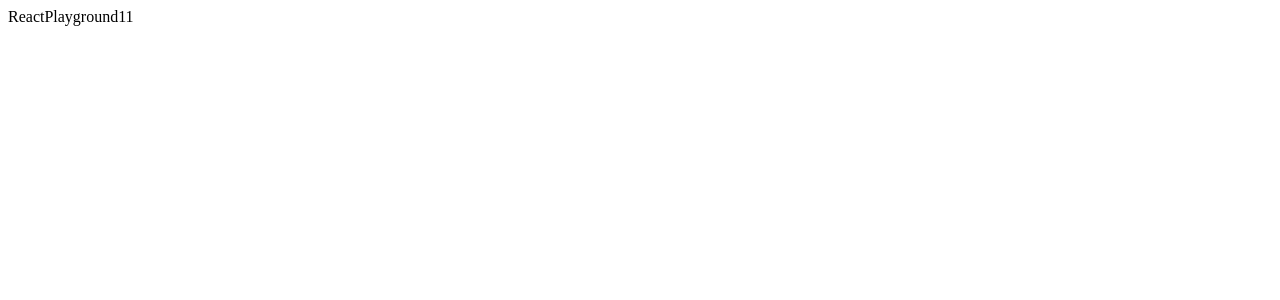
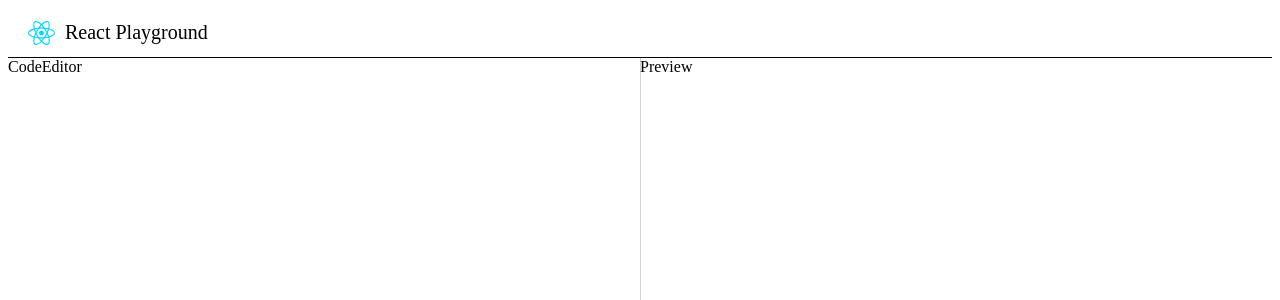
Before and after one commit to 470772345/react-playground, a React (Vite) app: page / in a window 1280 px wide. Shown: the top 300 px of the page. Built offline with nearby package versions, Linux system fonts and the light colour scheme.

Commit message:
feat:header editor preview ,scss

```diff
--- a/package.json
+++ b/package.json
@@ -10,6 +10,7 @@
     "preview": "vite preview"
   },
   "dependencies": {
+    "allotment": "^1.20.2",
     "react": "^18.3.1",
     "react-dom": "^18.3.1"
   },
@@ -22,6 +23,7 @@
     "eslint": "^8.57.0",
     "eslint-plugin-react-hooks": "^4.6.2",
     "eslint-plugin-react-refresh": "^0.4.7",
+    "sass": "^1.77.8",
     "typescript": "^5.2.2",
     "vite": "^5.3.4"
   }
--- /dev/null
+++ b/src/ReactPlayground/components/CodeEditor/index.tsx
@@ -0,0 +1,3 @@
+export default function CodeEditor() {
+    return <div>CodeEditor</div>
+}
--- /dev/null
+++ b/src/ReactPlayground/components/Header/index.module.scss
@@ -0,0 +1,22 @@
+
+.header {
+    height: 50px;
+    padding: 0 20px;
+    box-sizing: border-box;
+    border-bottom: 1px solid #000;
+
+    display: flex;
+    align-items: center;
+    justify-content: space-between;
+
+    .logo {
+      display: flex;
+      font-size: 20px;
+      align-items: center;
+
+      img {
+        height: 24px;
+        margin-right: 10px;
+      }
+    }
+}
--- /dev/null
+++ b/src/ReactPlayground/components/Header/index.tsx
@@ -0,0 +1,14 @@
+import styles from './index.module.scss'
+
+import logoSvg from './icons/logo.svg';
+
+export default function Header() {
+  return (
+    <div className={styles.header}>
+      <div className={styles.logo}>
+        <img alt='logo' src={logoSvg}/>
+        <span>React Playground</span>
+      </div>
+    </div>
+  )
+}
--- /dev/null
+++ b/src/ReactPlayground/components/Preview/index.tsx
@@ -0,0 +1,3 @@
+export default function Preview() {
+    return <div>Preview </div>
+}
--- a/src/ReactPlayground/index.tsx
+++ b/src/ReactPlayground/index.tsx
@@ -1,21 +1,19 @@
-// import { Allotment } from "allotment";
-// import 'allotment/dist/style.css';
-// import Header from "./components/Header";
-// import CodeEditor from "./components/CodeEditor";
-// import Preview from "./components/Preview";
+import { Allotment } from "allotment";
+import 'allotment/dist/style.css';
+import Header from "./components/Header";
+import CodeEditor from "./components/CodeEditor";
+import Preview from "./components/Preview";
 
 export default function ReactPlayground() {
-    return <div>ReactPlayground11</div>
-
-    // return <div style={{height: '100vh'}}>
-    //     <Header/>
-    //     <Allotment defaultSizes={[100, 100]}>
-    //         <Allotment.Pane minSize={0}>
-    //             <CodeEditor />
-    //         </Allotment.Pane>
-    //         <Allotment.Pane minSize={0}>
-    //             <Preview />
-    //         </Allotment.Pane>
-    //     </Allotment>
-    // </div>
+    return <div style={{height: '100vh'}}>
+        <Header/>
+        <Allotment defaultSizes={[100, 100]}>
+            <Allotment.Pane minSize={500}>
+                <CodeEditor />
+            </Allotment.Pane>
+            <Allotment.Pane minSize={0}>
+                <Preview />
+            </Allotment.Pane>
+        </Allotment>
+    </div>
 }
```
Also changed, not shown: src/ReactPlayground/components/Header/icons/logo.svg (added), 1 other file (tests, documents, lock files or other folders).
